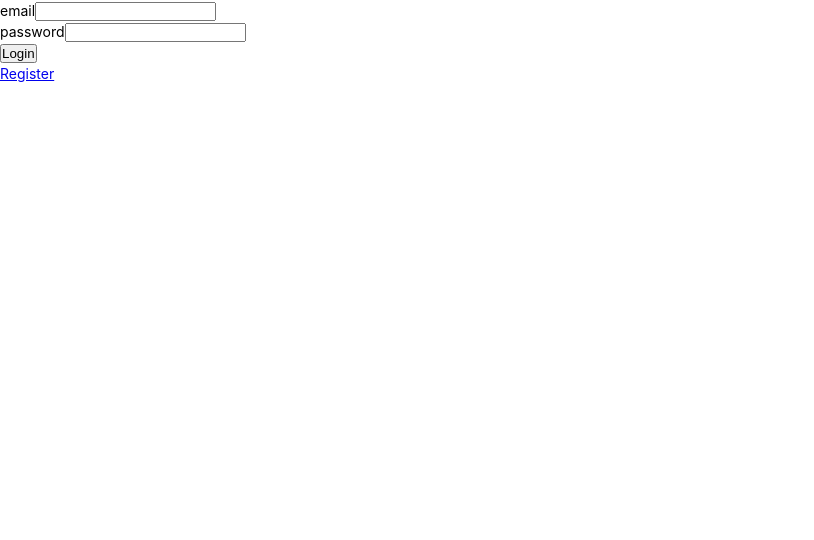
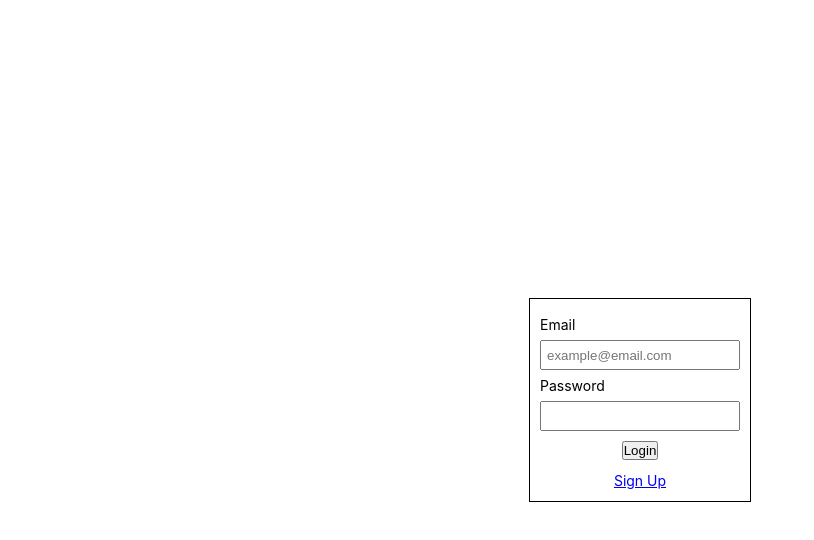
Before and after one commit to AlexRuu/claire-store, a React (Create React App) app in the folder front-end/: page /login in a window 1280 px wide. Shown: the top 540 px of the page, without its empty margins (0-814 px from the left). Built offline with nearby package versions, Linux system fonts and the light colour scheme; no server answers.

Commit message:
Work on create page

```diff
--- a/front-end/src/App.js
+++ b/front-end/src/App.js
@@ -39,9 +39,10 @@ function App() {
           <Route
             path="create"
             element={
-              <ProtectedRoute>
-                <CreateProduct />
-              </ProtectedRoute>
+              // Protected product may or may not be necessary
+              // <ProtectedRoute>
+              <CreateProduct />
+              // </ProtectedRoute>
             }
           />
           <Route path="*" />
--- a/front-end/src/components/FormRow.js
+++ b/front-end/src/components/FormRow.js
@@ -1,7 +1,7 @@
-const FormRow = ({ value, onChange, type, name }) => {
+const FormRow = ({ value, onChange, type, name, placeholder }) => {
   return (
-    <div>
-      <label htmlFor={name} className="login-label">
+    <div className="form-row">
+      <label htmlFor={name} className="form-label">
         {name}
       </label>
       <input
@@ -9,7 +9,8 @@ const FormRow = ({ value, onChange, type, name }) => {
         value={value}
         name={name}
         onChange={onChange}
-        className="login-input"
+        placeholder={placeholder}
+        className="form-input"
       />
     </div>
   );
--- a/front-end/src/pages/Home.js
+++ b/front-end/src/pages/Home.js
@@ -1,6 +1,7 @@
 import React, { useEffect } from "react";
 import { useDispatch, useSelector } from "react-redux";
 import { getAllProducts } from "../slices/productsSlice";
+import HomeItem from "./Products/HomeItem";
 
 const Home = () => {
   const { items } = useSelector((store) => store.products);
@@ -13,7 +14,7 @@ const Home = () => {
   return (
     <div>
       {items.map((item) => {
-        return <h1>{item.name}</h1>;
+        return <HomeItem key={item.id} {...item} />;
       })}
     </div>
   );
--- a/front-end/src/pages/Products/CreateProduct.js
+++ b/front-end/src/pages/Products/CreateProduct.js
@@ -1,7 +1,15 @@
 import React from "react";
+import FormRow from "../../components/FormRow";
 
 const CreateProduct = () => {
-  return <div>CreateProduct</div>;
+  return (
+    <div>
+      <h1>Add a New Product</h1>
+      <form className="create-form">
+        <FormRow name="name" type="text" />
+      </form>
+    </div>
+  );
 };
 
 export default CreateProduct;
--- /dev/null
+++ b/front-end/src/pages/Products/HomeItem.js
@@ -0,0 +1,14 @@
+import React from "react";
+
+const HomeItem = ({ name, price, image }) => {
+  return (
+    <div>
+      <img src={image[0]} alt={name} width="250px" />
+      <h3>{name}</h3>
+      <h4>C${price.toFixed(2)}</h4>
+      <button>Buy Now</button>
+    </div>
+  );
+};
+
+export default HomeItem;
--- a/front-end/src/pages/auth/Login.js
+++ b/front-end/src/pages/auth/Login.js
@@ -33,12 +33,13 @@ const Login = () => {
     return <h1>You're already logged in...</h1>;
   } else {
     return (
-      <section>
+      <section className="login">
         <form className="login-form" onSubmit={onSubmit}>
           <FormRow
             type="email"
             name="email"
             values={values.email}
+            placeholder="example@email.com"
             onChange={handleChange}
           />
           <FormRow
@@ -47,9 +48,11 @@ const Login = () => {
             value={values.password}
             onChange={handleChange}
           />
-          <button type="submit">Login</button>
+          <button type="submit" className="login-button">
+            Login
+          </button>
           <p>
-            <Link to="/register">Register</Link>
+            <Link to="/register">Sign Up</Link>
           </p>
         </form>
       </section>
--- a/front-end/src/slices/productsSlice.js
+++ b/front-end/src/slices/productsSlice.js
@@ -28,7 +28,6 @@ const productsSlice = createSlice({
       .addCase(getAllProducts.fulfilled, (state, action) => {
         state.items = action.payload.products;
         state.count = action.payload.count;
-        console.log(state.items);
       })
       .addCase(getAllProducts.rejected, (state, action) => {
         state.items = [];
--- /dev/null
+++ b/front-end/src/styles/_login.scss
@@ -0,0 +1,35 @@
+.login {
+    display: flex;
+    justify-content: center;
+    align-items: center;
+    text-align: center;
+    min-height: 100vh;
+}
+
+.login-form {
+    border: 1px solid black;
+    padding: 10px;
+}
+
+.form-row {
+    display: flex;
+    flex-direction: column;
+    text-transform: capitalize;
+    text-align: left;
+
+    label {
+        padding-top: 5px;
+        padding-bottom: 5px;
+    }
+
+    input {
+        padding: 5px;
+        height: 30px;
+        width: 200px;
+    }
+}
+
+.login-button {
+    margin-top: 10px;
+    margin-bottom: 10px;
+}
--- a/front-end/src/styles/index.css
+++ b/front-end/src/styles/index.css
@@ -26,6 +26,40 @@
   text-decoration: none;
 }
 
+.login {
+  display: flex;
+  justify-content: center;
+  align-items: center;
+  text-align: center;
+  min-height: 100vh;
+}
+
+.login-form {
+  border: 1px solid black;
+  padding: 10px;
+}
+
+.form-row {
+  display: flex;
+  flex-direction: column;
+  text-transform: capitalize;
+  text-align: left;
+}
+.form-row label {
+  padding-top: 5px;
+  padding-bottom: 5px;
+}
+.form-row input {
+  padding: 5px;
+  height: 30px;
+  width: 200px;
+}
+
+.login-button {
+  margin-top: 10px;
+  margin-bottom: 10px;
+}
+
 /* Global Styling */
 *,
 ::before,
--- a/front-end/src/styles/index.scss
+++ b/front-end/src/styles/index.scss
@@ -1,4 +1,5 @@
 @import './navbar';
+@import './login';
 
 /* Global Styling */
 *,
```
Also changed, not shown: 1 other file (tests, documents, lock files or other folders).
